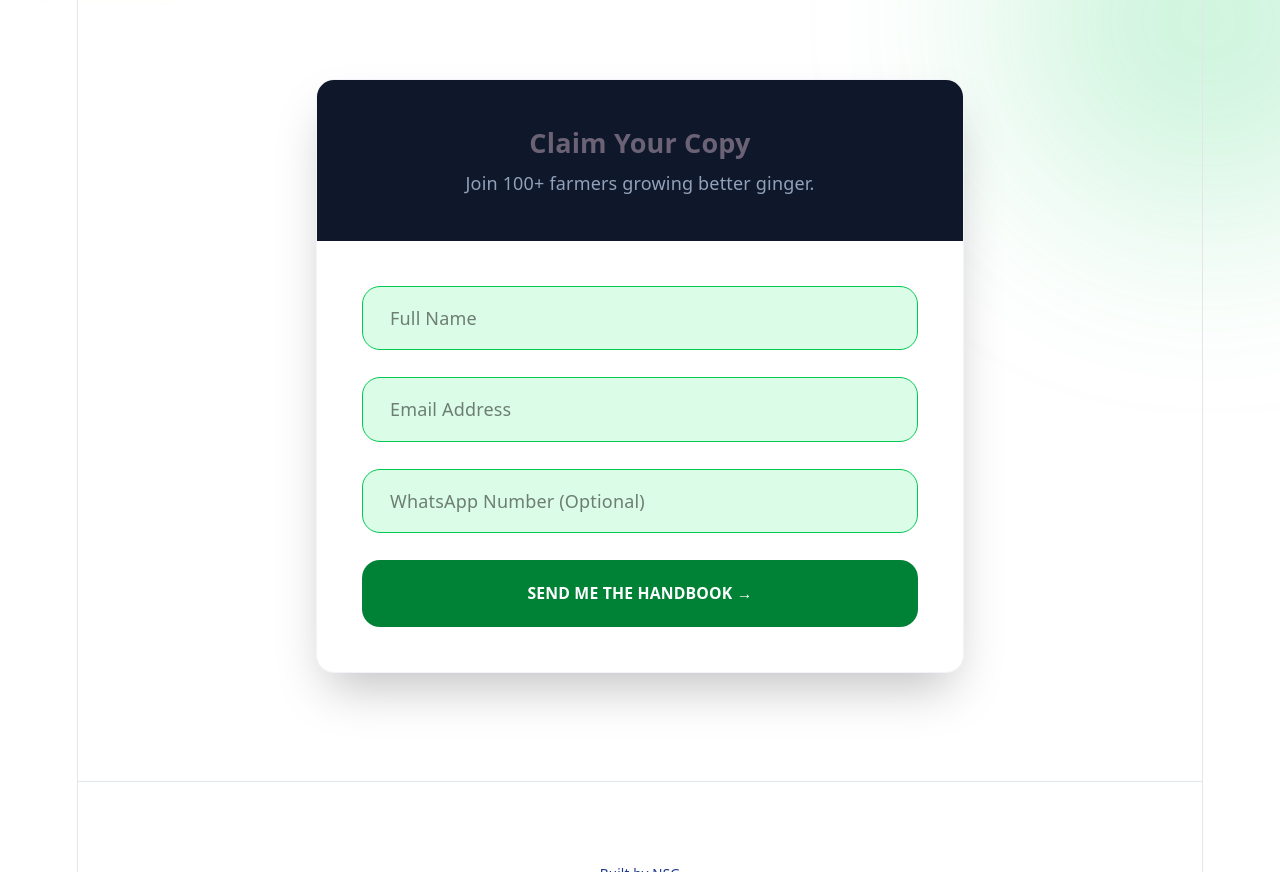
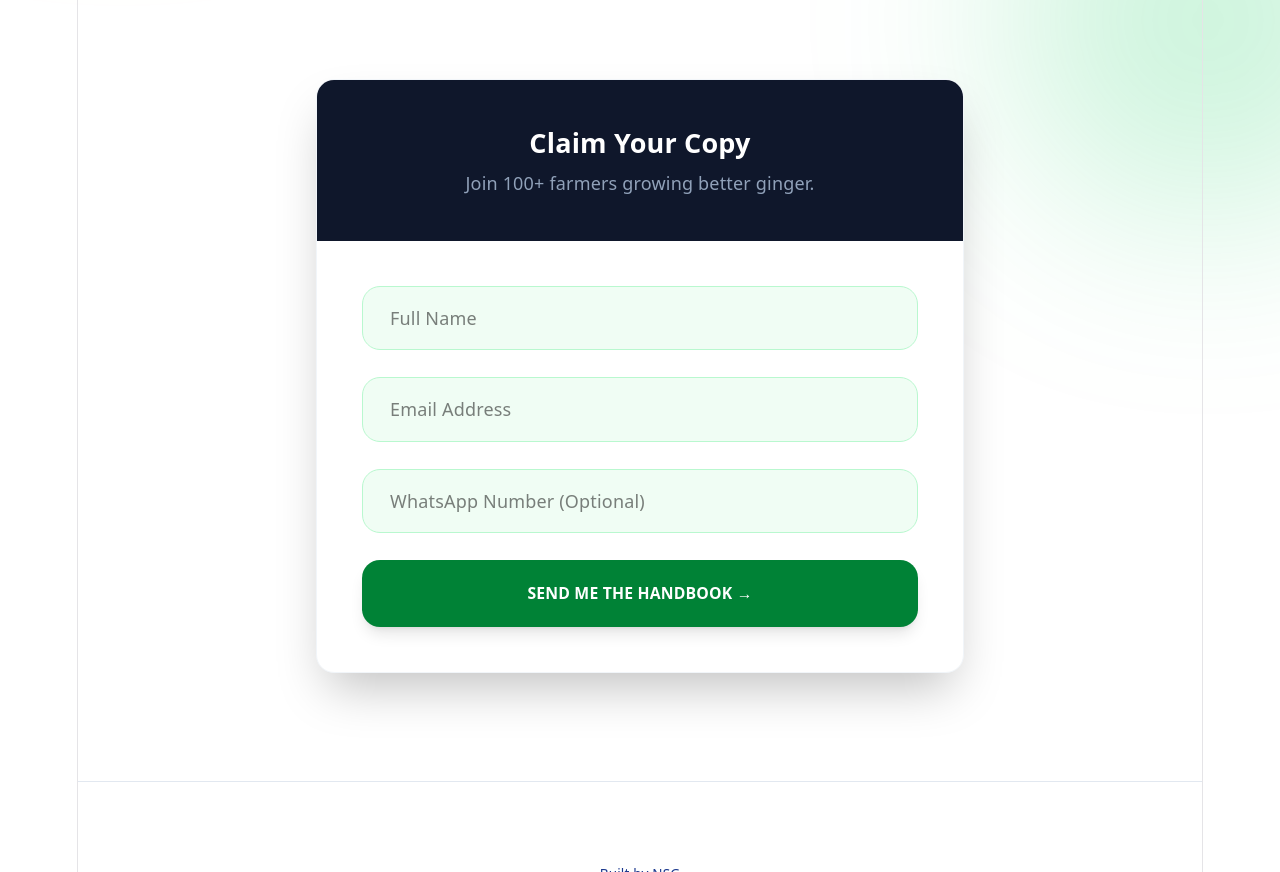
Before and after one commit to nenshallom/Ginger-Landing-Page, a React (Vite) app: page / in a window 1280 px wide. Shown: the part 660-1532 px from the top of the page. Built offline with nearby package versions, Linux system fonts and the light colour scheme; no server answers.

Commit message:
feat: landing page

```diff
--- a/src/components/LeadForm.jsx
+++ b/src/components/LeadForm.jsx
@@ -1,14 +1,33 @@
 import React, { useState } from 'react';
-import { supabase } from '../supabaseClient';
+import { supabase } from '../supabaseClient'; //
 
 const LeadForm = () => {
   const [formData, setFormData] = useState({ name: '', email: '', whatsapp: '' });
   const [status, setStatus] = useState('idle');
+  const [errorMessage, setErrorMessage] = useState(''); // New state for specific errors
 
   const handleSubmit = async (e) => {
     e.preventDefault();
     setStatus('submitting');
+    setErrorMessage(''); // Clear previous errors
+
     try {
+      // 1. Guardrail: Check if email exists
+      const { data: existingLead, error: checkError } = await supabase
+        .from('leads')
+        .select('email')
+        .eq('email', formData.email)
+        .maybeSingle();
+
+      if (checkError) throw checkError;
+
+      if (existingLead) {
+        setErrorMessage("This email is already registered. Please use a different email address.");
+        setStatus('idle');
+        return;
+      }
+
+      // 2. Insert if unique
       const { error: dbError } = await supabase
         .from('leads')
         .insert([{
@@ -21,12 +40,13 @@ const LeadForm = () => {
       setStatus('success');
     } catch (error) {
       console.error(error);
+      setErrorMessage("Something went wrong. Please try again.");
       setStatus('error');
     }
   };
 
   if (status === 'success') {
-    // 1. YOUR SETTINGS
+    // Add '?download=1' or similar if your storage setup supports forced download via URL
     const pdfUrl = "https://jkiapkmsrkiopkjmzxtx.supabase.co/storage/v1/object/public/Ginger%20farming%20material/Nendang_Shallom_Goshit_Frontend_Developer.pdf";
     const whatsappGroupLink = "https://chat.whatsapp.com/DbbYuLoT8DB182Dka2aMtR?mode=gi_t";
     const firstName = formData.name.split(' ')[0];
@@ -34,47 +54,37 @@ const LeadForm = () => {
     return (
       <div className="max-w-xl mx-auto py-24 px-6 text-center animate-in fade-in zoom-in duration-700">
         <div className="bg-white px-4 py-10 rounded-[3rem] shadow-2xl border-t-8 border-green-600 relative overflow-hidden">
-
-          {/* Decorative Sparkle */}
           <div className="absolute top-0 right-0 p-4 opacity-20 text-4xl">✨</div>
-
           <h3 className="text-3xl font-black mb-2 text-slate-900">Success, {firstName}!</h3>
           <p className="text-slate-500 mb-8">Your handbook is ready for download below.</p>
 
           <div className="space-y-6">
-            {/* Action 1: Download */}
             <a
               href={pdfUrl}
               target="_blank"
               rel="noopener noreferrer"
-              download
+              download="Ginger_Farming_Handbook.pdf" // Forced download attribute
               className="flex items-center justify-center gap-3 w-full py-4 bg-slate-900 text-white font-bold text-sm rounded-2xl shadow-lg hover:bg-slate-800 transition-all transform hover:scale-[1.02]"
             >
               📥 DOWNLOAD HANDBOOK
             </a>
 
-            {/* Visual Divider with Text */}
             <div className="relative py-2">
               <div className="absolute inset-0 flex items-center"><span className="w-full border-t border-slate-100"></span></div>
               <div className="relative flex justify-center text-xs uppercase font-bold text-slate-400 bg-white px-4 tracking-widest">Recommended Step</div>
             </div>
 
-            {/* Action 2: Join Community */}
-            <div className="bg-green-50 py-6 rounded-3xl border border-green-100">
+            <div className="bg-green-50 py-6 rounded-3xl border border-green-100 px-4">
               <h4 className="font-bold text-green-900 mb-2 italic">"Don't farm alone!"</h4>
               <p className="text-sm text-green-700 mb-4 leading-relaxed">
-                Join our private WhatsApp community to get real-time weather alerts and ginger pest control tips.
+                Join our private WhatsApp community to get real-time farming tips.
               </p>
-
               <a
                 href={whatsappGroupLink}
                 target="_blank"
                 rel="noreferrer"
-                className="flex items-center justify-center gap-3 w-full py-5 px-3 mt-7 bg-[#25D366] text-white font-black text-sm rounded-2xl shadow-xl hover:bg-[#128C7E] transition-all transform hover:-translate-y-1 pulse-animation"
+                className="flex items-center justify-center gap-3 w-full py-5 bg-[#25D366] text-white font-black text-sm rounded-2xl shadow-xl hover:bg-[#128C7E] transition-all pulse-animation"
               >
-                <svg className="w-6 h-6 fill-current" viewBox="0 0 24 24">
-                  <path d="M17.472 14.382c-.297-.149-1.758-.867-2.03-.967-.273-.099-.471-.148-.67.15-.197.297-.767.966-.94 1.164-.173.199-.347.223-.644.075-.297-.15-1.255-.463-2.39-1.475-.883-.788-1.48-1.761-1.653-2.059-.173-.297-.018-.458.13-.606.134-.133.298-.347.446-.52.149-.174.198-.298.298-.497.099-.198.05-.371-.025-.52-.075-.149-.669-1.612-.916-2.207-.242-.579-.487-.5-.669-.51-.173-.008-.371-.01-.57-.01-.198 0-.52.074-.792.372-.272.297-1.04 1.016-1.04 2.479 0 1.462 1.065 2.875 1.213 3.074.149.198 2.096 3.2 5.077 4.487.709.306 1.262.489 1.694.625.712.227 1.36.195 1.871.118.571-.085 1.758-.719 2.006-1.413.248-.694.248-1.289.173-1.413-.074-.124-.272-.198-.57-.347m-5.421 7.403h-.004a9.87 9.87 0 01-5.031-1.378l-.361-.214-3.741.982.998-3.648-.235-.374a9.86 9.86 0 01-1.51-5.26c.001-5.45 4.436-9.884 9.888-9.884 2.64 0 5.122 1.03 6.988 2.898a9.825 9.825 0 012.893 6.994c-.003 5.45-4.437 9.884-9.885 9.884m8.413-18.297A11.815 11.815 0 0012.05 0C5.495 0 .16 5.335.157 11.892c0 2.096.547 4.142 1.588 5.945L.057 24l6.305-1.654a11.882 11.882 0 005.683 1.448h.005c6.554 0 11.89-5.335 11.893-11.893a11.821 11.821 0 00-3.48-8.413Z"/>
-                </svg>
                 JOIN THE WHATSAPP GROUP
               </a>
             </div>
@@ -89,30 +99,38 @@ const LeadForm = () => {
       <div className="max-w-xl mx-auto">
         <div className="bg-white rounded-2xl shadow-2xl overflow-hidden border border-slate-100">
           <div className="bg-slate-900 py-10 px-8 text-center">
-            <h3 className="text-2xl font-bold mb-2">Claim Your Copy</h3>
+            <h3 className="text-2xl font-bold text-white mb-2">Claim Your Copy</h3>
             <p className="text-slate-400">Join 100+ farmers growing better ginger.</p>
           </div>
-          <form onSubmit={handleSubmit} className="px-2 py-4 md:p-10 space-y-6 text-">
+
+          <form onSubmit={handleSubmit} className="px-4 py-8 md:p-10 space-y-6">
+            {/* Display the duplicate email error message here */}
+            {errorMessage && (
+              <div className="p-4 bg-red-50 border border-red-200 text-red-700 text-sm font-bold rounded-xl animate-bounce">
+                ⚠️ {errorMessage}
+              </div>
+            )}
+
             <input
               required type="text" placeholder="Full Name"
-              className="w-full px-6 py-4 rounded-2xl bg-green-100 text-black border border-green-500 outline-none focus:ring-2 focus:ring-green-600"
+              className="w-full px-6 py-4 rounded-2xl bg-green-50 text-black border border-green-200 outline-none focus:ring-2 focus:ring-green-600 transition-all"
               onChange={(e) => setFormData({...formData, name: e.target.value})}
             />
             <input
               required type="email" placeholder="Email Address"
-              className="w-full px-6 py-4 rounded-2xl bg-green-100 text-black border border-green-500  outline-none focus:ring-2 focus:ring-green-600"
+              className={`w-full px-6 py-4 rounded-2xl bg-green-50 text-black border outline-none focus:ring-2 transition-all ${errorMessage ? 'border-red-500 focus:ring-red-500' : 'border-green-200 focus:ring-green-600'}`}
               onChange={(e) => setFormData({...formData, email: e.target.value})}
             />
             <input
               type="tel" placeholder="WhatsApp Number (Optional)"
-              className="w-full px-6 py-4 rounded-2xl bg-green-100 text-black border border-green-500  outline-none focus:ring-2 focus:ring-green-600"
+              className="w-full px-6 py-4 rounded-2xl bg-green-50 text-black border border-green-200 outline-none focus:ring-2 focus:ring-green-600 transition-all"
               onChange={(e) => setFormData({...formData, whatsapp: e.target.value})}
             />
             <button
               disabled={status === 'submitting'}
-              className="w-full py-5 bg-green-700 text-white font-black text-sm rounded-2xl hover:bg-green-800 transition-all"
+              className="w-full py-5 bg-green-700 text-white font-black text-sm rounded-2xl hover:bg-green-800 transition-all shadow-lg active:scale-95"
             >
-              {status === 'submitting' ? 'SAVING...' : 'SEND ME THE HANDBOOK →'}
+              {status === 'submitting' ? 'VERIFYING...' : 'SEND ME THE HANDBOOK →'}
             </button>
           </form>
         </div>
```
